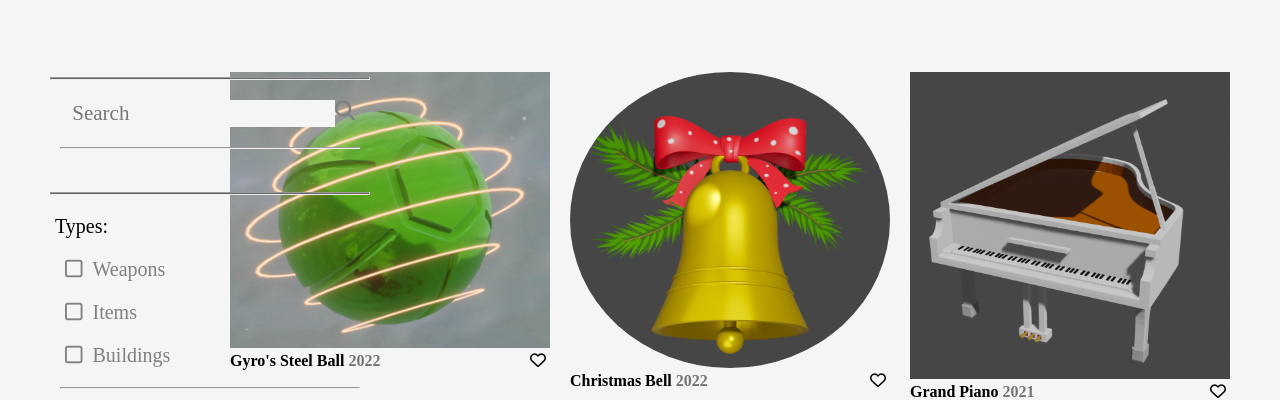
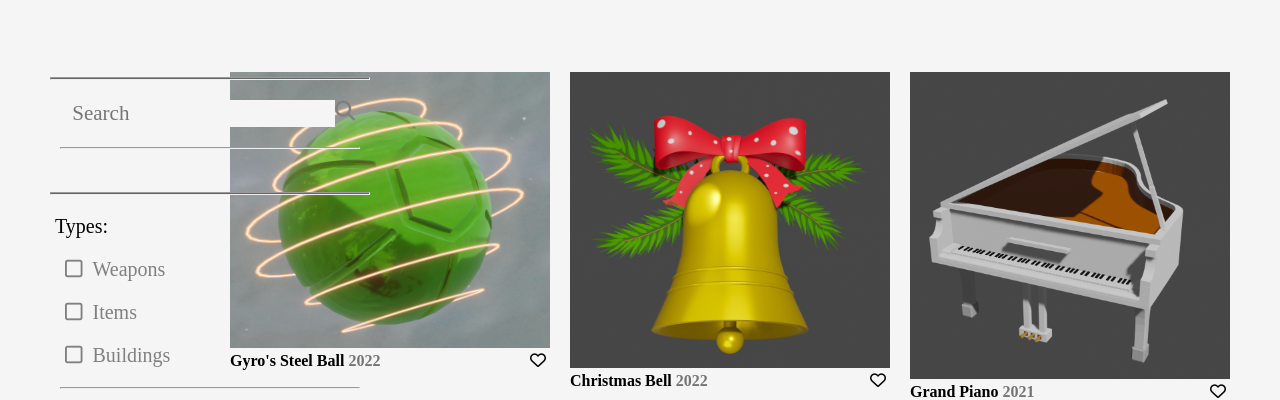
Before and after one commit to 0012112/0012112.github.io, a plain HTML site: page index.html in a window 1280 px wide. Shown: the part 578-978 px from the top of the page. Drawn offline with nearby package versions, Linux system fonts and the light colour scheme; grey boxes are pictures that could not be loaded; a web font is replaced by a local one.

Commit message:
deleted a random border-radius

```diff
--- a/index.html
+++ b/index.html
@@ -73,7 +73,7 @@
 
     <div class="models_section2">
       <div class="models">
-        <img src=":assets/Bell.png" alt="Christmas Bell" style="width:320px; border-radius: 50%;">
+        <img src=":assets/Bell.png" alt="Christmas Bell" style="width:320px;">
         <p style=margin:0px> <b>Christmas Bell</b> <span style="color:rgb(116, 116, 116)"><b>2022</b></span><span style="float:right"> <i onclick="myFunction(this)" class="fa-regular fa-heart">&#160;</i></span> </p>
         <br><br>
 
```
